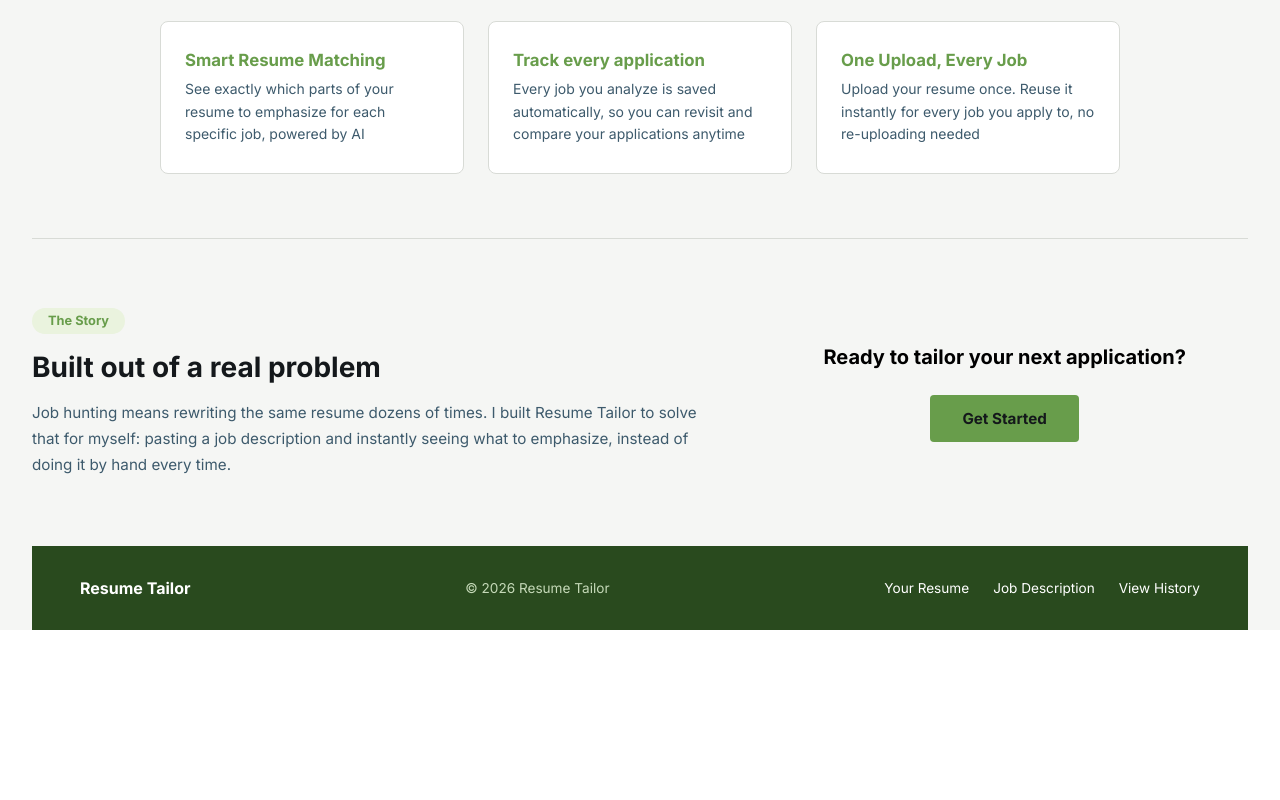
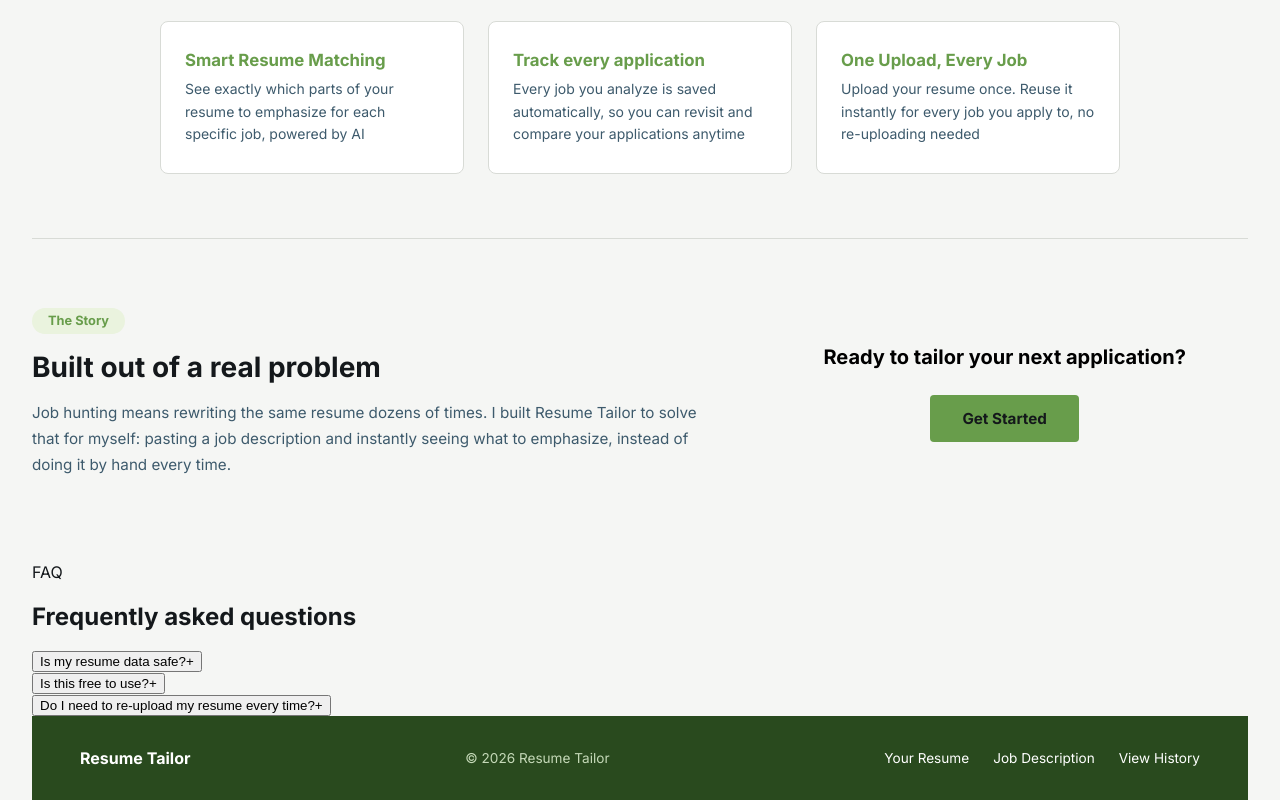
Before and after one commit to gianghiio/job-tracker, a Next.js app: page / in a window 1280 px wide. Shown: the part 776-1576 px from the top of the page. Before the commit the page ends 1406 px from the top, so only its background shows below. Built offline with nearby package versions, Linux system fonts and the light colour scheme.

Commit message:
Add FAQ for homepage

```diff
--- a/src/app/page.tsx
+++ b/src/app/page.tsx
@@ -1,46 +1,24 @@
 "use client";
 
 import { useState } from "react";
-import ReactMarkdown from "react-markdown";
-import remarkGfm from "remark-gfm";
 import Link from "next/link";
 
 export default function Home() {
-  const [jobDescription, setJobDescription] = useState("");
-  const [loading, setLoading] = useState(false);
-  const [result, setResult] = useState ("");
-  const [companyName, setCompanyName] = useState("");
-  const [jobTitle, setJobTitle] = useState("");
-  const [errorMessage, setErrorMessage] = useState("");
-  const handleAnalyze = async () => {
-
-    if (!companyName || !jobTitle) {
-      setErrorMessage("Please fill in Company Name and Job Title");
-      return;
-    }
-    setErrorMessage("");
-    setLoading(true);
-    try{
-      // send the job description to back-end
-      const response = await fetch("/api/tailor", {
-        method: "POST",
-        headers: {"Content-Type": "application/json"},
-        body: JSON.stringify({companyName, jobTitle,jobDescription}),
-      })
-
-    // parse the response body from JSON text
-    const data = await response.json();
-      setResult(data.result);
-    } catch(error) {
-      // log for debugging
-      console.error("Error analyzing: ", error);
-      setResult("ERROR. Please try again")
-
-    } finally {
-      setLoading(false);
+  const [active, setActive] = useState<number | null>(null);
+  type FaqItem = { id: number; question: string; answer: string };
+  const faq: FaqItem[] = [
+    {id: 1, question: "Is my resume data safe?", answer: "Yes. Your resume is stored securely and only used to generate your own suggestions"},
+    {id: 2, question:"Is this free to use?", answer:"Yes, completely free"},
+    {id: 3, question:"Do I need to re-upload my resume every time?", answer: "No. upload once, and it's reused for every job you analyze."}
+  ]
+  const toggleQuestion = (id: number) => {
+    if (active === id) {
+      // If the question is already opened
+      setActive(null);
+    } else {
+      setActive(id);
     }
   }
-
   return (
     <div className="page-container">
       <div className="header">
@@ -98,6 +76,21 @@
           <button className="cta-button">Get Started</button>
         </div>
       </div>
+      <div className="faq-section">
+          <p className="faq-label">FAQ</p>
+          <h2 className="faq-headline">Frequently asked questions</h2>
+
+          {faq.map((item) => (
+              <div key={item.id} className="faq-item">
+                  <button className="faq-question" onClick={() => toggleQuestion(item.id)}>
+                      {item.question}
+                      <span className="faq-icon">{active === item.id ? "−" : "+"}</span>
+                  </button>
+                  {/* only show the answer for the open question */}
+                  {active === item.id && <p className="faq-answer">{item.answer}</p>}
+              </div>
+          ))}
+      </div>
       <div className="site-footer">
         <div className="footer-content">
           <p className="footer-brand">Resume Tailor</p>
```
